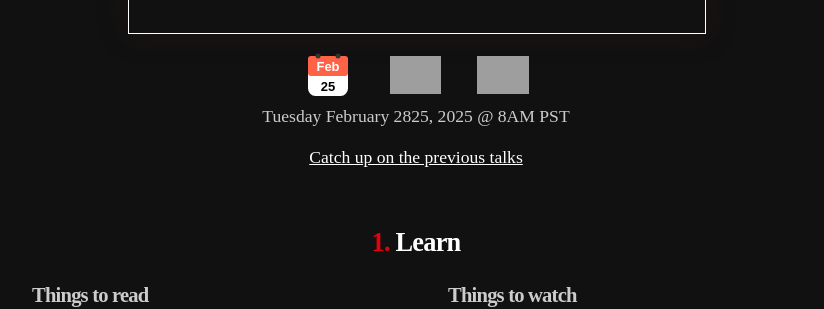
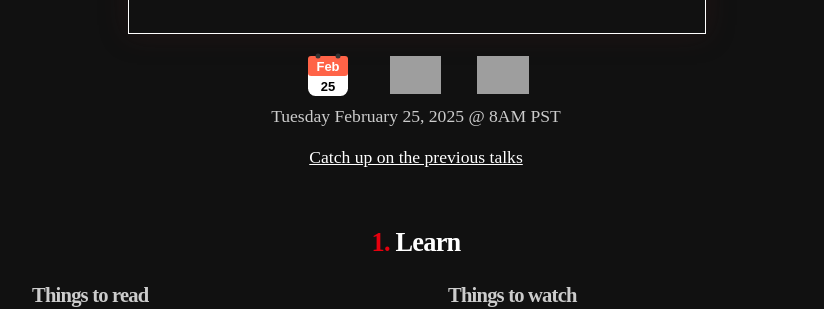
Before and after one commit to mylofi/localfirstweb.dev, a Jekyll site: the page built from index.html, in a window 1280 px wide and 900 px high, scrolled down 534 px. Shown: the part 154-463 px from the top of the window, without its empty margins (224-1048 px from the left). Built offline with Jekyll 4.4.1, drawn with Linux system fonts in a browser that asks for light colours; some web fonts are replaced; grey boxes are pictures that could not be loaded.

Commit message:
fix: heading date metadata

```diff
--- a/_data/heading.json
+++ b/_data/heading.json
@@ -6,7 +6,7 @@
   "meetup": {
     "cal_day": "25",
     "cal_month": "Feb",
-    "date": "Tuesday February 2825, 2025 @ 8AM PST",
+    "date": "Tuesday February 25, 2025 @ 8AM PST",
     "graphic": "/assets/images/meetup23.png",
     "discord_link": "https://discord.gg/lofi-so?event=1343271114574401629",
     "youtube_link": "https://youtube.com/live/MD0hyMmMnD4?feature=share",
```
